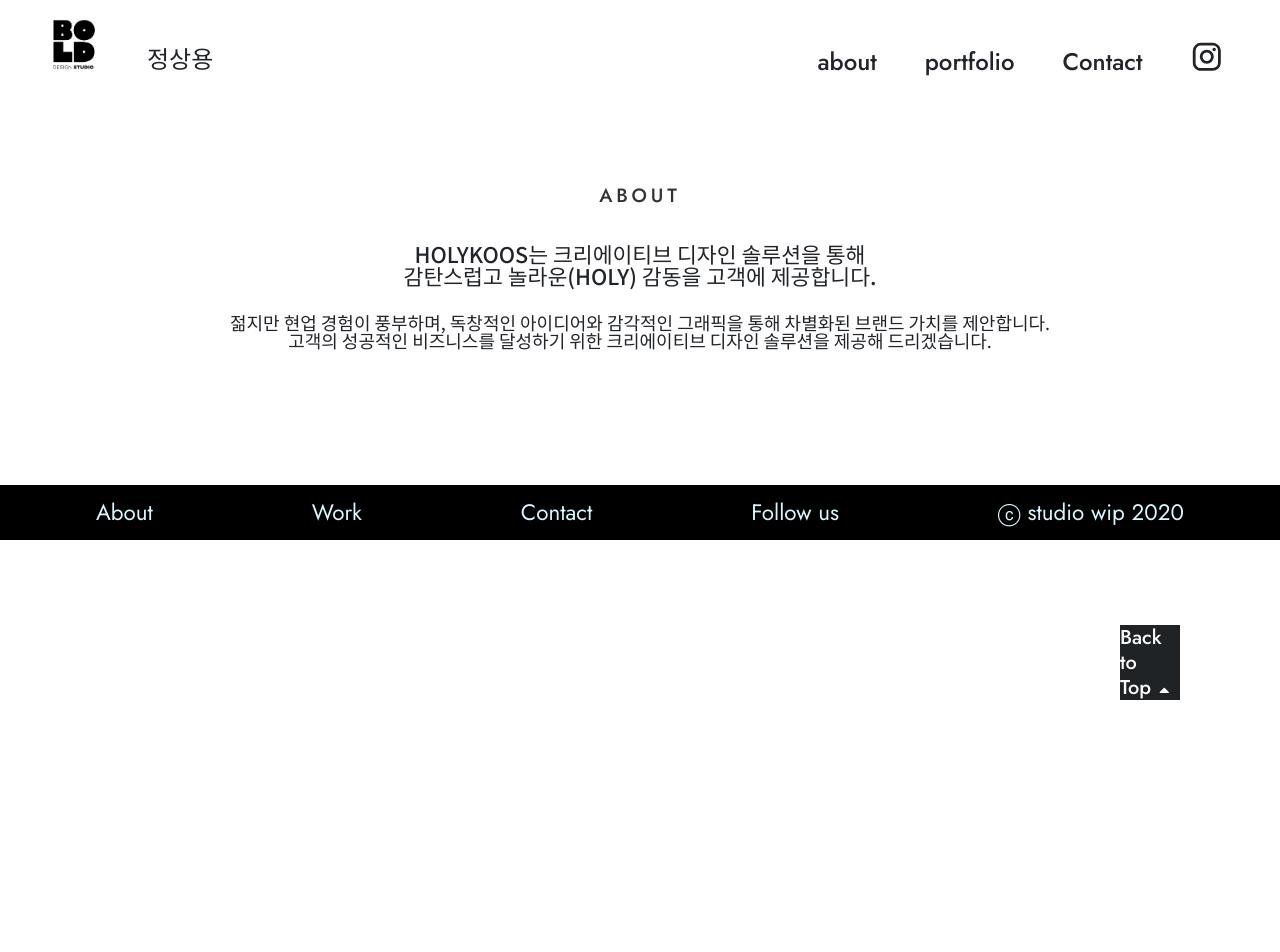
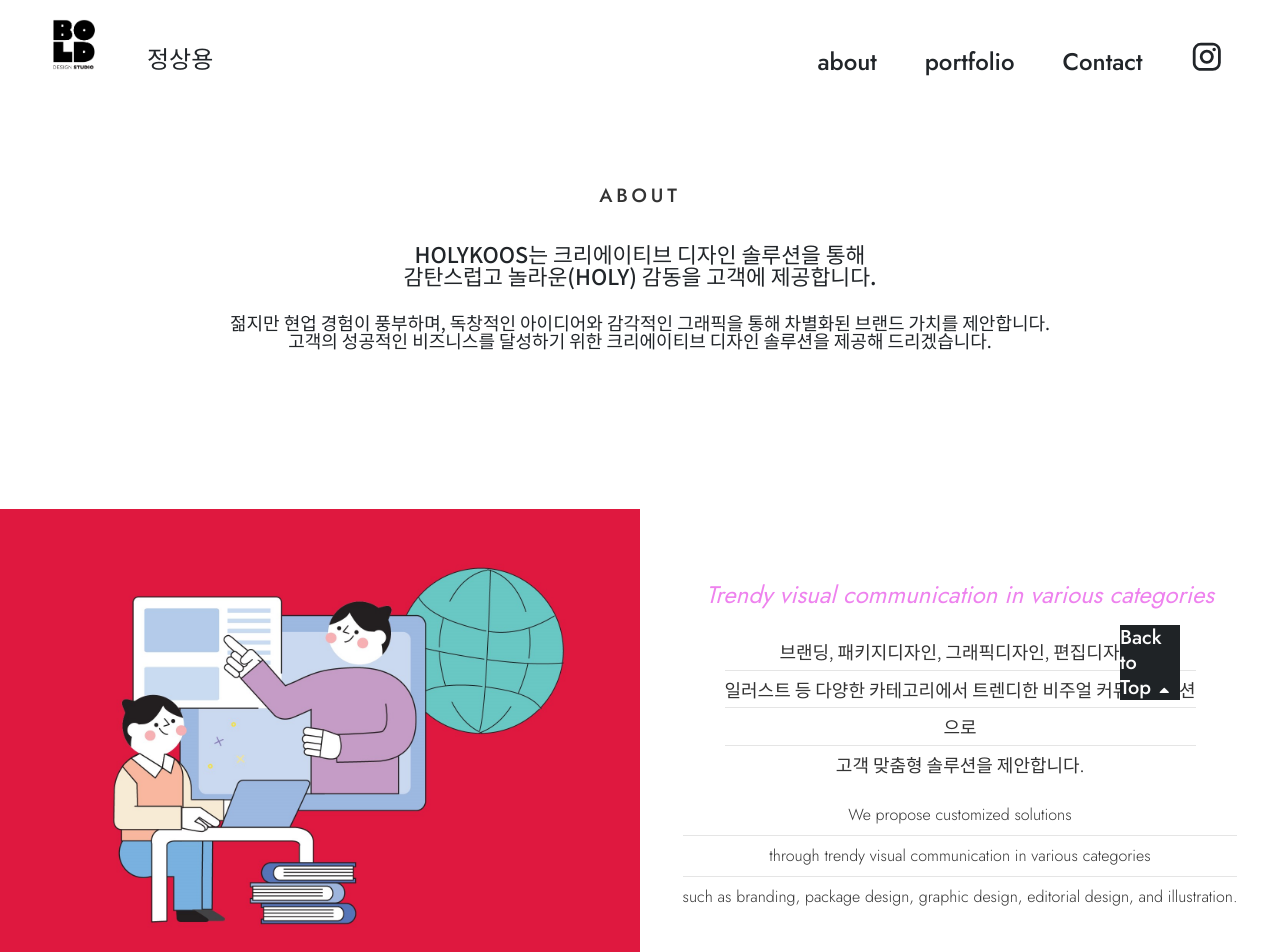
Before and after one commit to SangYong-Jeong/bold-project, a React (Create React App) app: page /about in a window 1280 px wide. Shown: the top 952 px of the page. Before the commit the page ends 800 px from the top, so only its background shows below. Built offline with nearby package versions, Linux system fonts and the light colour scheme.

Commit message:
AboutPage 레이아웃 완료

```diff
--- a/src/components/about/AboutContentCp.js
+++ b/src/components/about/AboutContentCp.js
@@ -1,14 +1,40 @@
 import React from 'react';
 import styled from '../../style';
+
+import AboutContentItemCp from './AboutContentnameCp';
+import AboutContentImgCp from './AboutContentImgCp';
 
 const AboutContentWrapper = styled.div`
   display: flex;
   flex-wrap: wrap;
-  align-items: center;
+`;
+
+const AboutContentWrap = styled.div`
+  width: 100%;
+  display: flex;
 `;
 
 const AboutContentCp = () => {
-  return <AboutContentWrapper></AboutContentWrapper>;
+  return (
+    <AboutContentWrapper>
+      <AboutContentWrap>
+        <AboutContentImgCp type="1" />
+        <AboutContentItemCp />
+      </AboutContentWrap>
+      <AboutContentWrap>
+        <AboutContentItemCp />
+        <AboutContentImgCp type="2" />
+      </AboutContentWrap>
+      <AboutContentWrap>
+        <AboutContentImgCp type="3" />
+        <AboutContentItemCp />
+      </AboutContentWrap>
+      <AboutContentWrap>
+        <AboutContentItemCp />
+        <AboutContentImgCp type="4" />
+      </AboutContentWrap>
+    </AboutContentWrapper>
+  );
 };
 
 export default AboutContentCp;
--- a/src/components/about/AboutContentImgCp.js
+++ b/src/components/about/AboutContentImgCp.js
@@ -0,0 +1,41 @@
+import React from 'react';
+import styled, { font } from '../../style';
+
+import testImg from '../../assets/img/22-design.jpg';
+import testImg2 from '../../assets/img/23-design.jpg';
+import testImg3 from '../../assets/img/24-design.jpg';
+import testImg4 from '../../assets/img/27-design.jpg';
+
+const StyledAboutContentImgWrapper = styled.div`
+  width: 50%;
+  img {
+    width: 100%;
+  }
+`;
+
+const AboutContentImgCp = ({ type }) => {
+  let src = '';
+  switch (type) {
+    case '1':
+      src = testImg;
+      break;
+    case '2':
+      src = testImg2;
+      break;
+    case '3':
+      src = testImg3;
+      break;
+    case '4':
+      src = testImg4;
+      break;
+    default:
+      break;
+  }
+  return (
+    <StyledAboutContentImgWrapper>
+      <img src={src} alt="img" />
+    </StyledAboutContentImgWrapper>
+  );
+};
+
+export default AboutContentImgCp;
--- /dev/null
+++ b/src/components/about/AboutContentnameCp.js
@@ -0,0 +1,59 @@
+import React from 'react';
+import styled, { font } from '../../style';
+
+const StyledAboutContentItemWrapper = styled.div`
+  display: flex;
+  flex-direction: column;
+  justify-content: center;
+  align-items: center;
+  width: 50%;
+  text-align: center;
+  padding: 2.2em;
+  .title {
+    font-size: 1.5em;
+    font-family: ${font.en}, sans-serif;
+    font-style: italic;
+    color: violet;
+    margin-bottom: 1.75em;
+  }
+  .content-kr {
+    font-size: 1.125em;
+    font-family: ${font.kr}, sans-serif;
+    color: #333;
+    font-weight: 300;
+    line-height: 0.25;
+    margin-bottom: 2.5em;
+  }
+  .content-en {
+    font-size: 1em;
+    font-family: ${font.en}, sans-serif;
+    color: #333;
+    font-weight: 300;
+    line-height: 0.5;
+  }
+`;
+
+const AboutContentItemCp = () => {
+  return (
+    <StyledAboutContentItemWrapper>
+      <div className="title">
+        Trendy visual communication in various categories
+      </div>
+      <div className="content-kr">
+        브랜딩, 패키지디자인, 그래픽디자인, 편집디자인,
+        <hr /> 일러스트 등 다양한 카테고리에서 트렌디한 비주얼 커뮤니케이션
+        <hr />
+        으로
+        <hr /> 고객 맞춤형 솔루션을 제안합니다.
+      </div>
+      <div className="content-en">
+        We propose customized solutions
+        <hr /> through trendy visual communication in various categories
+        <hr /> such as branding, package design, graphic design, editorial
+        design, and illustration.
+      </div>
+    </StyledAboutContentItemWrapper>
+  );
+};
+
+export default AboutContentItemCp;
--- a/src/components/about/AboutTopCp.js
+++ b/src/components/about/AboutTopCp.js
@@ -3,7 +3,7 @@ import styled, { font } from '../../style';
 
 const AboutTopWrapper = styled.div`
   text-align: center;
-  margin-bottom: 2.5em;
+  margin-bottom: 10em;
 `;
 
 const AboutLogo = styled.div`
--- a/src/components/common/NaviWrapCp.js
+++ b/src/components/common/NaviWrapCp.js
@@ -10,7 +10,7 @@ const StyledNaviWrapper = styled.nav`
 const NaviWrapCp = () => {
   return (
     <StyledNaviWrapper>
-      <NaviCp type="about" link="/" />
+      <NaviCp type="about" link="/about" />
       <NaviCp type="portfolio" link="/portfolio" />
       <NaviCp type="Contact" link="/contact" />
       <NaviCp type="instagram" link="/instagram" />
--- a/src/pages/AboutPage.js
+++ b/src/pages/AboutPage.js
@@ -1,6 +1,8 @@
 import React from 'react';
 import styled, { Wrapper } from '../style';
+
 import AboutTopCp from '../components/about/AboutTopCp';
+import AboutContentCp from '../components/about/AboutContentCp';
 
 const AboutWrapper = styled(Wrapper)`
   padding-top: 6em;
@@ -11,6 +13,7 @@ const AboutPage = () => {
   return (
     <AboutWrapper>
       <AboutTopCp />
+      <AboutContentCp />
     </AboutWrapper>
   );
 };
```
Also changed, not shown: src/components/about/AboutContentItemCp.js (deleted), 1 other file (tests, documents, lock files or other folders).
